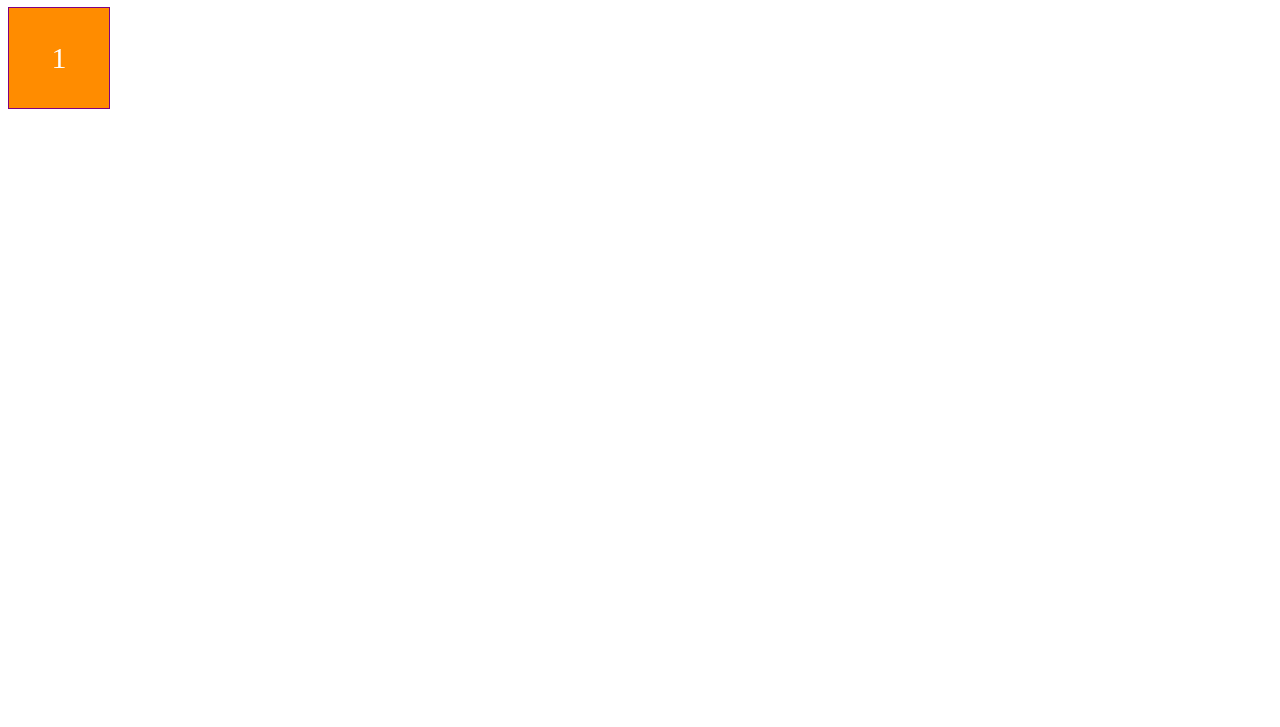
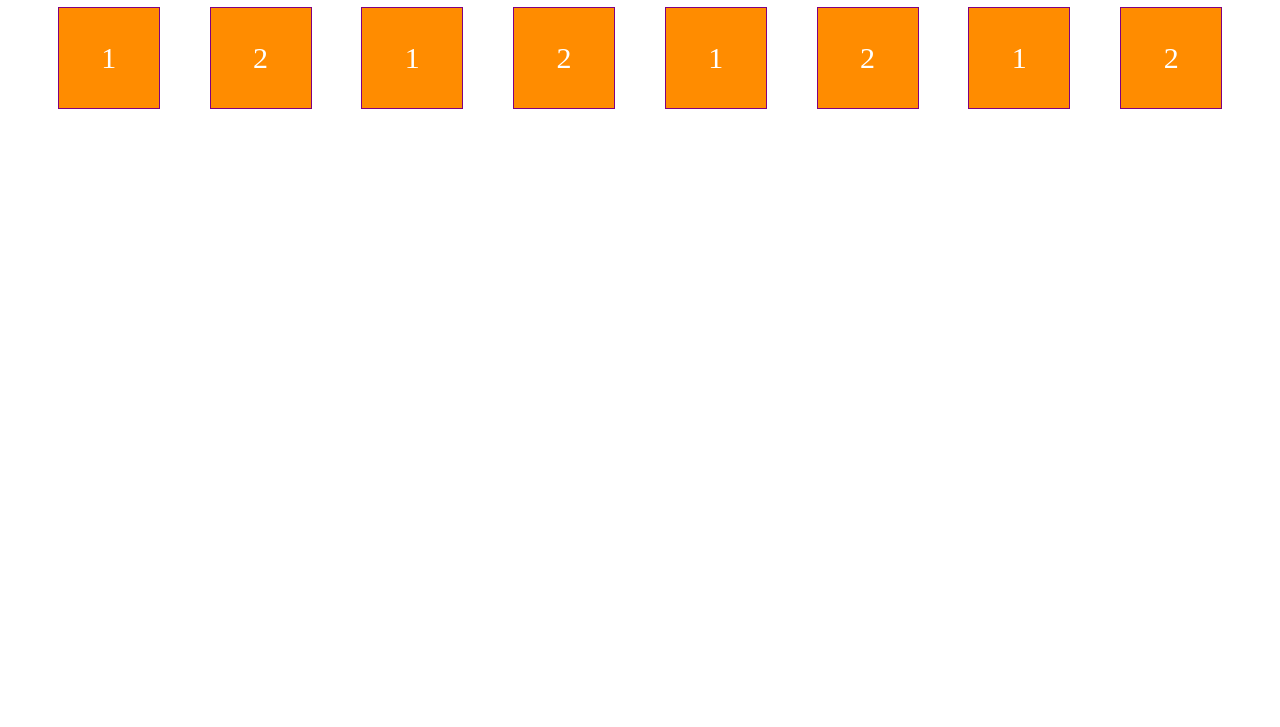
Before and after one commit to katiepestotnik/memory-103, a plain HTML site: page index.html in a window 1280 px wide. Shown: the part 73-800 px from the top of the page. Drawn offline with Linux system fonts and the light colour scheme.

Commit message:
add flex

```diff
--- a/css/styles.css
+++ b/css/styles.css
@@ -11,3 +11,8 @@
 .card-back {
     background-color: darkorange;
 }
+.card-box{
+    display: flex;
+    justify-content: space-evenly;
+    flex-wrap: wrap;
+}
--- a/index.html
+++ b/index.html
@@ -10,8 +10,32 @@
 </head>
 <body>
     <h1>Memory Game</h1>
-    <div class="card card-back">
-        1
-    </div>
+    <main class="card-box">
+        <div class="card card-back">
+            1
+        </div>
+        <div class="card card-back">
+            2
+        </div>
+        <div class="card card-back">
+            1
+        </div>
+        <div class="card card-back">
+            2
+        </div>
+        <div class="card card-back">
+            1
+        </div>
+        <div class="card card-back">
+            2
+        </div>
+        <div class="card card-back">
+            1
+        </div>
+        <div class="card card-back">
+            2
+        </div>
+    </main>
+
 </body>
 </html>
--- a/js/main.js
+++ b/js/main.js
@@ -1,5 +1,4 @@
-const card = document.querySelector('.card')
-console.log(card)
+const cards = document.querySelectorAll('.card')
 
 const flipCard = (target) => {
     target.classList.remove('card-back')
@@ -16,7 +15,6 @@ const onCardClicked = (e) => {
     }, 2000)
 }
 
-
-
-
-card.addEventListener('click', onCardClicked)
+cards.forEach((card) => {
+    card.addEventListener('click', onCardClicked)
+})
```
